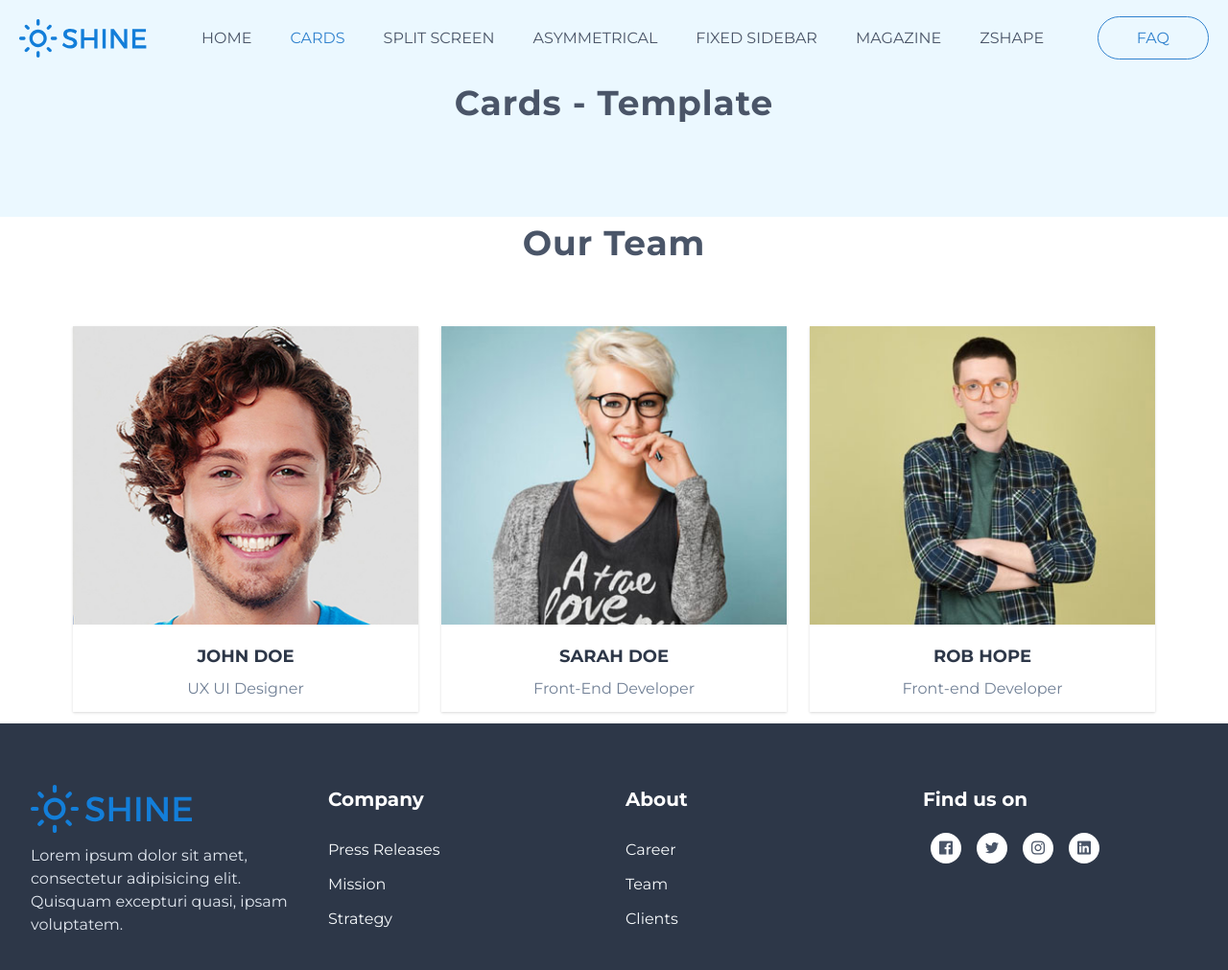
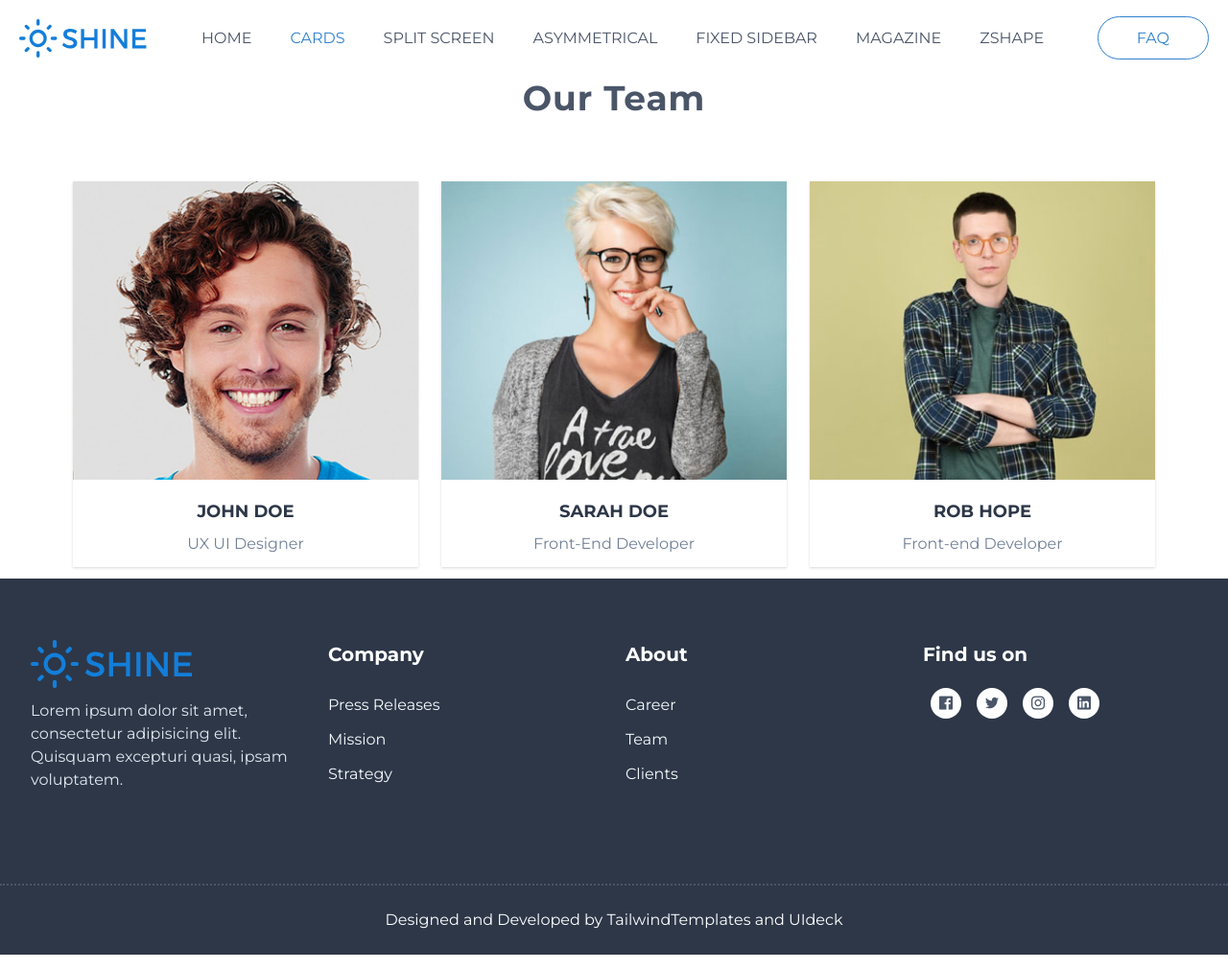
Before and after one commit to pock3tknife/TailwindCSS-layouts, a website: page cards.html in a window 1280 px wide. Shown: the top 1011 px of the page at 96% size. Drawn offline with Linux system fonts and the light colour scheme.

Commit message:
uiux updates

```diff
--- a/cards.html
+++ b/cards.html
@@ -104,22 +104,8 @@
     </header>
     <!-- Header Area wrapper End -->
 
-    <!-- Subscribe Section Start -->
-    <section id="Subscribes" class="text-center py-20 bg-blue-100">
-      <div class="container">
-        <div class="flex justify-center mx-3">
-          <div class="w-full sm:w-3/4 md:w-2/3 lg:w-1/2">
-            <h4 class="mb-3 section-heading wow fadeInUp" data-wow-delay="0.3s">
-              Cards - Template
-            </h4>
-          </div>
-        </div>
-      </div>
-    </section>
-    <!-- Subscribe Section End -->
-
     <!-- Team Section Start -->
-    <section id="team" class="py-14 text-center">
+    <section id="team" class="py-14 text-center" style="margin-top: 75px">
       <div class="container">
         <div class="text-center">
           <h2
```
Also changed, not shown: asymmetrical.html (+1 -15 lines), fixedsidebar.html (+0 -14 lines), splitscreen.html (+1 -15 lines).
